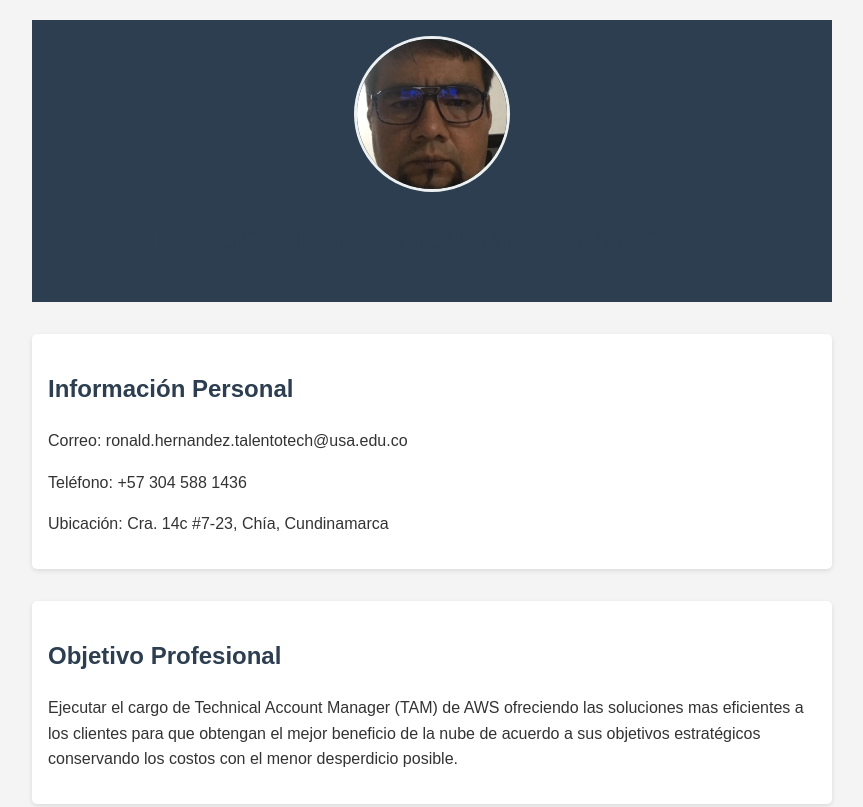
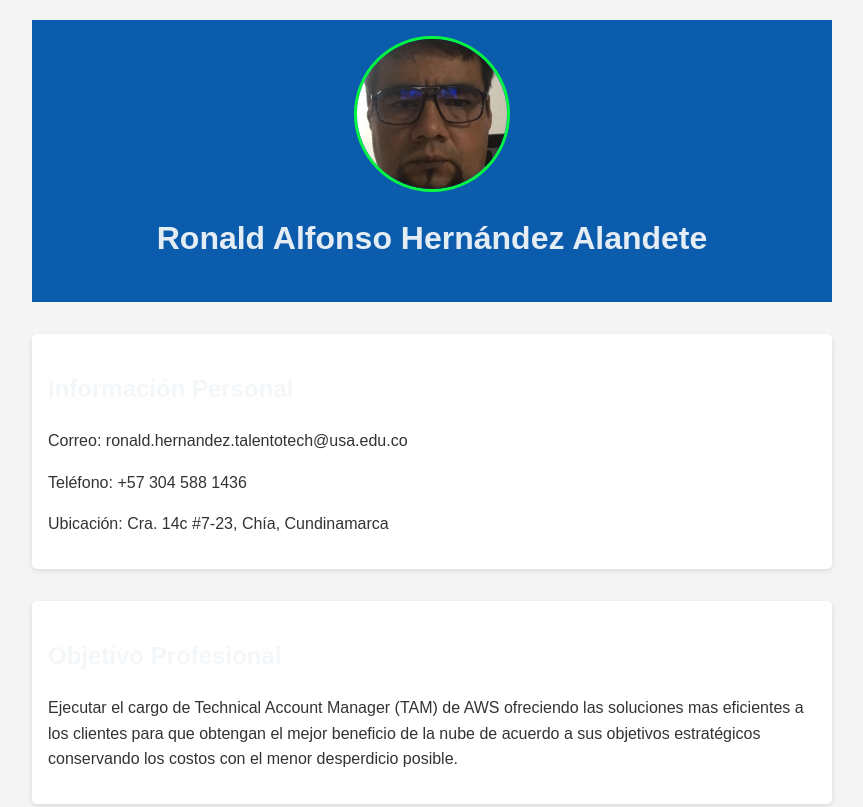
Before and after one commit to RonGitHubCloud/G13Reto01RonaldHernandez, a plain HTML site: page index.html in a window 1280 px wide. Shown: the top 807 px of the page, without its empty margins (208-1071 px from the left). Drawn offline with Linux system fonts and the light colour scheme.

Commit message:
Cambios diseño 1

```diff
--- a/styles.css
+++ b/styles.css
@@ -8,23 +8,23 @@ body {
     background-color: #f4f4f4;
 }
 header {
-    background-color: #2c3e50;
+    background-color: #0759acfa;
     color: #ecf0f1;
     text-align: center;
     padding: 1rem;
     margin-bottom: 2rem;
 }
 h1, h2 {
-    color: #2c3e50;
+    color: #f3f6f9ef;
 }
 .photo {
     width: 150px;
     height: 150px;
-    border-radius: 50%;
+    border-radius: 60%;
     object-fit: cover;
     margin: 0 auto 1rem;
     display: block;
-    border: 3px solid #ecf0f1;
+    border: 3px solid #05f841;
 }
 section {
     background-color: #fff;
```
